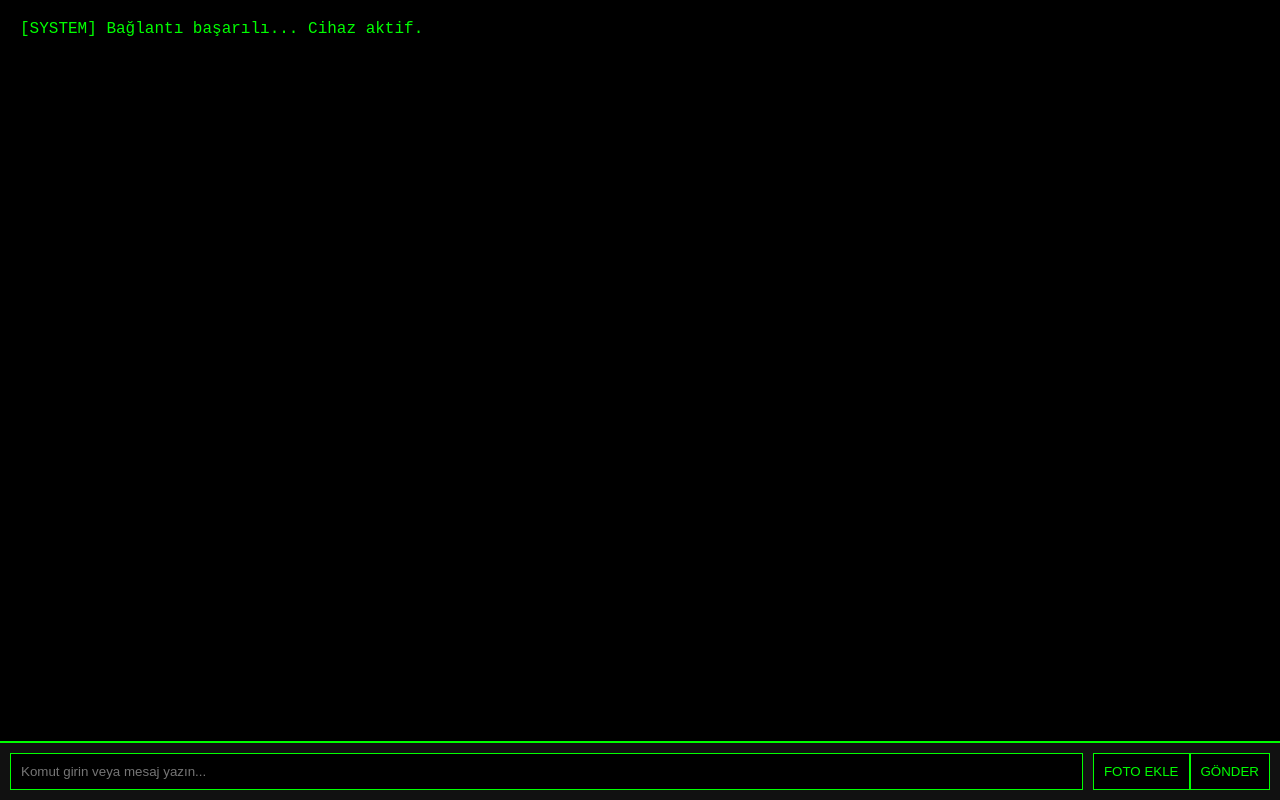
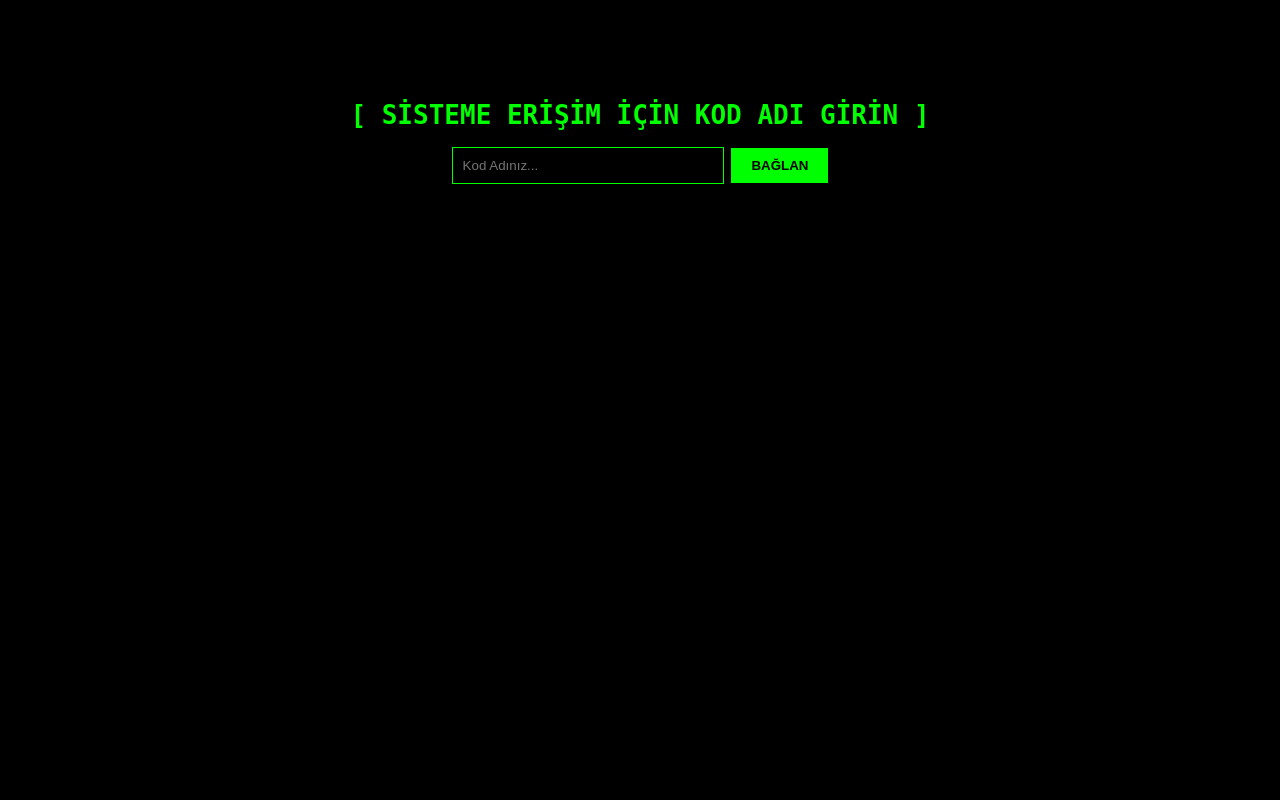
Before and after one commit to qcarlyroot-arch/hacker-chat, a Flask app: page / in a window 1280 px wide. Run offline with Flask 3, Linux system fonts and the light colour scheme; some libraries are stand-ins or nearby versions.

Commit message:
Update index.html

```diff
--- a/templates/index.html
+++ b/templates/index.html
@@ -1,82 +1,60 @@
 <!DOCTYPE html>
 <html>
 <head>
-    <title>TERMINAL ACCESS: GRANTED</title>
+    <title>Hacker Chat</title>
+    <script src="https://cdnjs.cloudflare.com/ajax/libs/socket.io/4.0.1/socket.io.js"></script>
     <style>
-        body {
-            background-color: #000;
-            color: #0f0;
-            font-family: 'Courier New', Courier, monospace;
-            display: flex;
-            flex-direction: column;
-            height: 100vh;
-            margin: 0;
-            overflow: hidden;
-        }
-        #chat-window {
-            flex: 1;
-            padding: 20px;
-            overflow-y: auto;
-            border-bottom: 2px solid #0f0;
-        }
-        #input-area {
-            padding: 10px;
-            display: flex;
-            background: #111;
-        }
-        input, button {
-            background: #000;
-            border: 1px solid #0f0;
-            color: #0f0;
-            padding: 10px;
-        }
-        input { flex: 1; margin-right: 10px; }
-        .img-msg { max-width: 200px; border: 1px solid #0f0; margin-top: 5px; }
+        body { background: black; color: #00ff00; font-family: monospace; }
+        #login-screen { text-align: center; margin-top: 100px; }
+        #chat-screen { display: none; padding: 20px; }
+        input { background: black; color: #00ff00; border: 1px solid #00ff00; padding: 10px; width: 250px; outline: none; }
+        button { background: #00ff00; color: black; border: none; padding: 10px 20px; cursor: pointer; font-weight: bold; }
+        #messages { border: 1px solid #00ff00; height: 400px; overflow-y: scroll; padding: 10px; margin-bottom: 10px; background: rgba(0, 20, 0, 0.5); }
+        .msg-line { margin-bottom: 5px; border-bottom: 1px dotted #004400; padding-bottom: 2px; }
     </style>
 </head>
 <body>
-    <div id="chat-window">
-        <div>[SYSTEM] Bağlantı başarılı... Cihaz aktif.</div>
-    </div>
-    <div id="input-area">
-        <input id="msg" placeholder="Komut girin veya mesaj yazın..." autocomplete="off">
-        <input type="file" id="imageInput" accept="image/*" style="display:none">
-        <button onclick="document.getElementById('imageInput').click()">FOTO EKLE</button>
-        <button onclick="sendMsg()">GÖNDER</button>
+
+    <div id="login-screen">
+        <h1>[ SİSTEME ERİŞİM İÇİN KOD ADI GİRİN ]</h1>
+        <input type="text" id="username" placeholder="Kod Adınız..." onkeypress="if(event.key==='Enter') startChat()">
+        <button onclick="startChat()">BAĞLAN</button>
     </div>
 
-    <script src="https://cdnjs.cloudflare.com/ajax/libs/socket.io/4.0.1/socket.io.js"></script>
+    <div id="chat-screen">
+        <div id="messages"></div>
+        <input type="text" id="msg" placeholder="Mesajınızı buraya yazın..." style="width: 70%;" onkeypress="if(event.key==='Enter') sendMessage()">
+        <button onclick="sendMessage()">GÖNDER</button>
+    </div>
+
     <script>
         var socket = io();
+        var myName = "";
 
-        function sendMsg() {
-            var input = document.getElementById('msg');
-            if(input.value) {
-                socket.emit('message', "> USER: " + input.value);
-                input.value = '';
+        function startChat() {
+            var input = document.getElementById("username");
+            if(input.value.trim() != "") {
+                myName = input.value;
+                document.getElementById("login-screen").style.display = "none";
+                document.getElementById("chat-screen").style.display = "block";
             }
         }
 
-        document.getElementById('imageInput').onchange = function(e) {
-            var file = e.target.files[0];
-            var reader = new FileReader();
-            reader.onload = function(event) {
-                socket.emit('image', event.target.result);
-            };
-            reader.readAsDataURL(file);
-        };
+        function sendMessage() {
+            var msgInput = document.getElementById("msg");
+            if(msgInput.value.trim() != "") {
+                socket.emit('message', { name: myName, msg: msgInput.value });
+                msgInput.value = "";
+            }
+        }
 
-        socket.on('message', function(msg) {
-            var item = document.createElement('div');
-            item.textContent = msg;
-            document.getElementById('chat-window').appendChild(item);
-        });
-
-        socket.on('image', function(data) {
-            var img = document.createElement('img');
-            img.src = data;
-            img.className = 'img-msg';
-            document.getElementById('chat-window').appendChild(img);
+        socket.on('message', function(data) {
+            var div = document.createElement("div");
+            div.className = "msg-line";
+            div.innerHTML = "<span style='color: #88ff88;'>[" + data.name + "]:</span> " + data.msg;
+            var msgBox = document.getElementById("messages");
+            msgBox.appendChild(div);
+            msgBox.scrollTop = msgBox.scrollHeight;
         });
     </script>
 </body>
```
